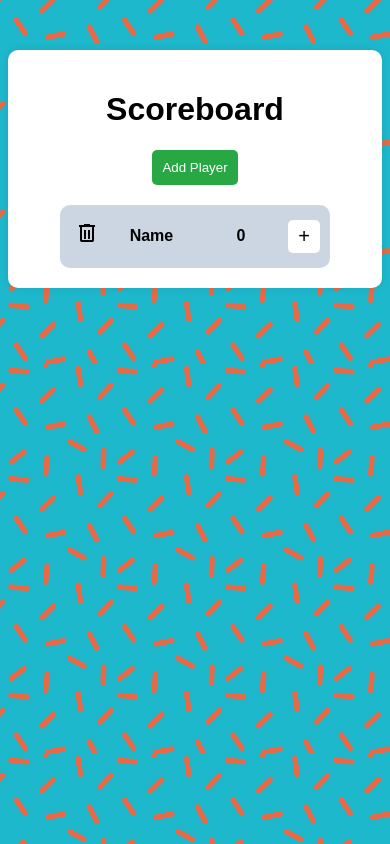
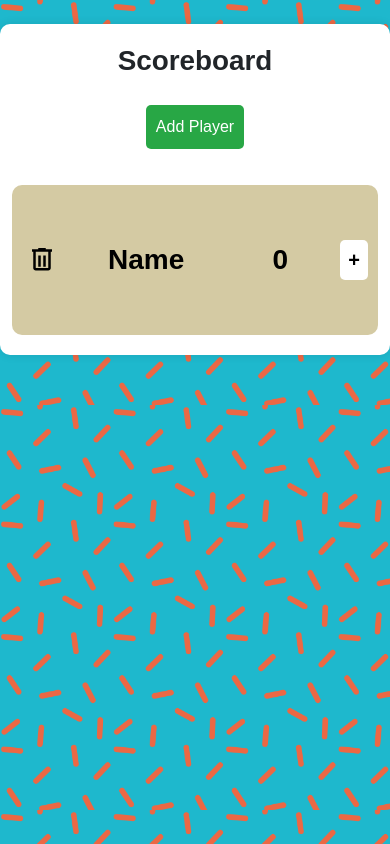
Before and after one commit to yonradee-claire/scoreboard-portfolio, a plain HTML site: page index.html in a window 390 px wide. Both pictures are taken after a click on the button "Add Player". Drawn offline with nearby package versions, Linux system fonts and the light colour scheme.

Commit message:
order by points

```diff
--- a/index.html
+++ b/index.html
@@ -4,14 +4,15 @@
     <meta charset="UTF-8">
     <meta name="viewport" content="width=device-width, initial-scale=1.0">
     <title>Document</title>
+    <link href="https://cdn.jsdelivr.net/npm/bootstrap@5.3.0/dist/css/bootstrap.min.css" rel="stylesheet">
     <link rel="stylesheet" href="style_index.css"> <!--If you want your custom styles to override Bootstrap styles, move your CSS file after Bootstrap.-->
 </head>
 <body>
 
-    <div class="container">
+    <div class="container text-center mt-4">
         <h1>Scoreboard</h1>
         <button id="addPlayer">Add Player</button>
-        <div id="players"></div>
+        <div id="players" class="row g-3"></div>
     </div>
 
     <script src="./index.js" charset="utf-8"></script>
--- a/index.js
+++ b/index.js
@@ -1,4 +1,4 @@
-const colors = ["#F07857", "#5C62D6", "#4FB06D", "#F5C26B", "#EBB8DD", "#BE398D", "#253342", "#43A5BE", "#CBD6E2"];
+const colors = ["#F07857", "#5C62D6", "#4FB06D", "#F5C26B", "#EBB8DD", "#BE398D", "#9A81B0", "#43A5BE", "#CBD6E2", "#D4CAA3"];
 let pressTimer;
 let longPressTriggered = false; // Prevent duplicate execution
 
@@ -18,7 +18,7 @@ function addPlayerToDOM(player) {
 
     let deleteButton = document.createElement("button");
     deleteButton.innerHTML = `
-    <svg xmlns="http://www.w3.org/2000/svg" height="28" viewBox="0 -960 960 960" width="24" fill="currentColor">
+    <svg xmlns="http://www.w3.org/2000/svg" height="35" viewBox="0 -960 960 960" width="30" fill="currentColor">
       <path d="M280-160q-33 0-56.5-23.5T200-240v-520h-40v-80h200v-40h240v40h200v80h-40v520q0 33-23.5 56.5T680-160H280Zm400-600H280v520h400v-520ZM360-280h80v-360h-80v360Zm160 0h80v-360h-80v360ZM280-760v520-520Z"/>
     </svg>
   `;
@@ -36,8 +36,10 @@ function addPlayerToDOM(player) {
     // Create the Name input element
     let nameInput = document.createElement("input");
     nameInput.type = "text";
-    nameInput.value = player.name;
-    nameInput.addEventListener("input", savePlayers);
+    nameInput.value = player.name || "Name";  // Default "Name" if it's empty
+    nameInput.style.width = "160px"; // Adjust width as needed
+    nameInput.addEventListener("input", function () {
+    });
     // Automatically select text when the user clicks the input
     nameInput.addEventListener("focus", function () {
         nameInput.select();
@@ -58,20 +60,42 @@ function addPlayerToDOM(player) {
     let scoreInput = document.createElement("input");
     /*scoreInput.type = "number"; this part is the spinners (arrow up and down clickable to add score)*/
     scoreInput.classList.add("score");
-    scoreInput.value = player.score;
+    scoreInput.value = player.score || 0; // Default 0 if score is empty
+    scoreInput.style.width = "100px"; // Adjust width as needed
     scoreInput.addEventListener("change", savePlayers);
+    // Automatically select text when the user clicks the score input
+        scoreInput.addEventListener("focus", function () {
+            scoreInput.select();
+            isScoreInputFocused = true; // Set the flag to true when input is focused
+        });
+    // When Enter key is pressed, remove focus from the +score box (finalise user's input)
+    scoreInput.addEventListener("keydown", function (event) {
+        if (event.key === "Enter") {
+          scoreInput.blur();  // Remove focus from the input box
+          savePlayers();     // Save the updated name
+        }
+      });
+
+    // Create a wrapper for the score and the "+" button to keep them responsive
+    let buttonWrapper = document.createElement('div');
+    buttonWrapper.classList.add('button-wrapper');
 
     let plusButton = document.createElement("button");
     plusButton.textContent = "+";
+    plusButton.style.fontSize = "20px";
+    plusButton.style.fontWeight = "bold";
+    plusButton.style.backgroundColor = "white";  // Ensure the button has a white background
+    plusButton.style.border = "none";  // No border
+    plusButton.style.cursor = "pointer";  // Change cursor to pointer for better UX
 
     // Handle both single click and long press correctly
     plusButton.addEventListener("pointerdown", function (event) {
         event.stopPropagation(); // Prevent triggering color change
-        longPressTriggered = false; //Reset flag
+        longPressTriggered = false; // Reset flag
         pressTimer = setTimeout(() => {
             longPressTriggered = true; // Set flag when long press is triggered
-            showCustomIncrementInput(plusButton, scoreInput);
-        }, 900); //900 ms long
+            showCustomIncrementInput(plusButton, scoreInput); // Custom input functionality
+        }, 900); // 900 ms for the long press
     });
 
     plusButton.addEventListener("pointerup", function () {
@@ -85,26 +109,29 @@ function addPlayerToDOM(player) {
 
     plusButton.addEventListener("pointerleave", clearPress);
 
-    // Handle color change for long press on playerDiv (except for Name input, score input, and "+")
+    // **Color change on long press anywhere on playerDiv (except for Name input, score input, and "+")**
     playerDiv.addEventListener("pointerdown", function (event) {
+        // Ensure it doesn't trigger for the name input, score input, or the "+" button
         if (!isNameInputFocused && !event.target.closest('input') && event.target !== plusButton) {
-            clearTimeout(pressTimer);
+            clearTimeout(pressTimer); // Reset color change timer
             pressTimer = setTimeout(() => {
-                let newColor = colors[Math.floor(Math.random() * colors.length)];
+                let newColor = colors[Math.floor(Math.random() * colors.length)]; // Choose random color
                 playerDiv.style.background = newColor;
-                savePlayers();
-            }, 1100); // Color change after long press (1100ms)
+                savePlayers(); // Save the new color in localStorage
+            }, 1000); // 1000ms for color change on long press
         }
     });
 
     playerDiv.addEventListener("pointerup", clearPress);
     playerDiv.addEventListener("pointerleave", clearPress);
 
-    // **Append elements in the desired order**
+    // Append elements in the desired order
+    buttonWrapper.appendChild(scoreInput);   // Score input first
+    buttonWrapper.appendChild(plusButton);   // "+" button second
+
     playerDiv.appendChild(deleteButton); // "-" button first
     playerDiv.appendChild(nameInput);    // Player's name
-    playerDiv.appendChild(scoreInput);   // Score
-    playerDiv.appendChild(plusButton);   // "+" button
+    playerDiv.appendChild(buttonWrapper); // Wrap score and plus button together
 
     document.getElementById('players').appendChild(playerDiv);
 }
@@ -116,11 +143,18 @@ function clearPress() {
 function savePlayers() {
     let players = [];
     document.querySelectorAll('.player').forEach(playerDiv => {
-        let name = playerDiv.children[0].value;
-        let score = parseInt(playerDiv.children[1].value);
+        let name = playerDiv.querySelector('input[type="text"]').value;  // Get name input value
+        let score = parseInt(playerDiv.querySelector('.score').value);  // Get score input value
         let color = playerDiv.style.background;
         players.push({ name, score, color });
     });
+    // Sort players by score (descending)
+    players.sort((a, b) => b.score - a.score);
+    // Clear the current players in the DOM before re-rendering
+    document.getElementById('players').innerHTML = "";
+    // Re-render players in sorted order
+    players.forEach(addPlayerToDOM);
+    // Save the sorted players back to localStorage
     localStorage.setItem('players', JSON.stringify(players));
 }
 
@@ -139,8 +173,9 @@ function showCustomIncrementInput(button, scoreInput) {
     /*input.type = "number"; don't want spinner (arrow up-down)*/
     input.classList.add("increment-input");
     input.placeholder = "+ score";
+    input.style.fontSize = "16px"; // Sets the text font size
     input.style.position = "absolute";
-    input.style.width = "60px";
+    input.style.width = "80px";
     input.style.backgroundColor = "#e0e0e0";
     input.style.border = "1px solid gray"; // Ensures gray border
     input.style.left = button.offsetLeft + button.offsetWidth + "px";
--- a/style_index.css
+++ b/style_index.css
@@ -5,7 +5,10 @@ body {
     background-image: url("./pattern_sprinkles-background.png");
     background-size: cover; /* Ensures the image covers the entire area */
     background-position: center; /* Centers the image */
-    /*background-repeat: no-repeat; --> Prevents tiling */
+}
+
+h1 {
+    font-weight: bolder;
 }
 
 .container {
@@ -19,7 +22,7 @@ body {
 
 #players {
     display: flex;
-    flex-wrap: wrap;
+    flex-direction: row; /* Stack players vertically */
     gap: 10px;
     justify-content: center;
     margin-top: 20px;
@@ -27,22 +30,26 @@ body {
 
 .player {
     display: flex;
-    align-items: center;
+    flex-wrap: wrap; /* Allow the player to wrap when necessary */
+    align-items: center; /* Align items vertically centered */
     justify-content: space-between;
     padding: 10px;
-    width: 250px;
+    width: 100%; /* Make player element take full available width */
+    max-width: 500px; /* Restrict the maximum width */
+    height: 150px;
     border-radius: 10px;
     cursor: pointer;
     transition: background 0.3s ease-in-out;
+    background-color: #f9f9f9;
 }
 
 .player input {
     border: none;
     background: transparent;
-    font-size: 16px;
+    font-size: 28px;
     font-weight: bold;
     text-align: center;
-    width: 80px;
+    width: 250px;
 }
 
 .player button {
@@ -66,9 +73,10 @@ body {
     padding: 10px;
     border-radius: 5px;
     cursor: pointer;
+    margin-top: 20px;
 }
 
-#addPlayer button:hover {
+#addPlayer:hover {
     background: #218838;
 }
 
@@ -83,6 +91,49 @@ input[type="color"] {
     padding: 5px;
     border: 1px solid gray !important; /* Ensures the border is visible and gray */
     border-radius: 5px;
-    font-size: 14px;
+    font-size: 8px;
     text-align: center;
+    /*width: 80px; (change in .js)*/
 }
+
+.button-wrapper {
+    display: flex;
+    align-items: center;
+    gap: 10px; /* Space between input and "+" button */
+}
+
+button, input {
+    margin: 0;
+    padding: 5px 10px;
+    font-size: 16px;
+}
+
+@media (max-width: 600px) {
+    .player {
+        flex-direction: row; /* Keep the buttons and input in one row */
+        justify-content: space-between; /* Space items evenly across the row */
+        align-items: center; /* Align items to center */
+        max-width: 100%; /* Allow the player to take full available width */
+        height: 150px; /* Let the height adjust dynamically */
+    }
+
+    .button-wrapper {
+        flex-direction: row; /* Stack the buttons vertically on narrow screens */
+        align-items: center;
+    }
+
+    .player input {
+        font-size: 28px; /* Adjust font size for smaller screens */
+        width: 140px;
+    }
+
+    .player button {
+        font-size: 14px;
+        padding: 5px 8px; /* Smaller buttons on small screens */
+    }
+
+    #addPlayer {
+        font-size: 16px; /* Adjust font size for the "Add Player" button */
+    }
+
+}
```
